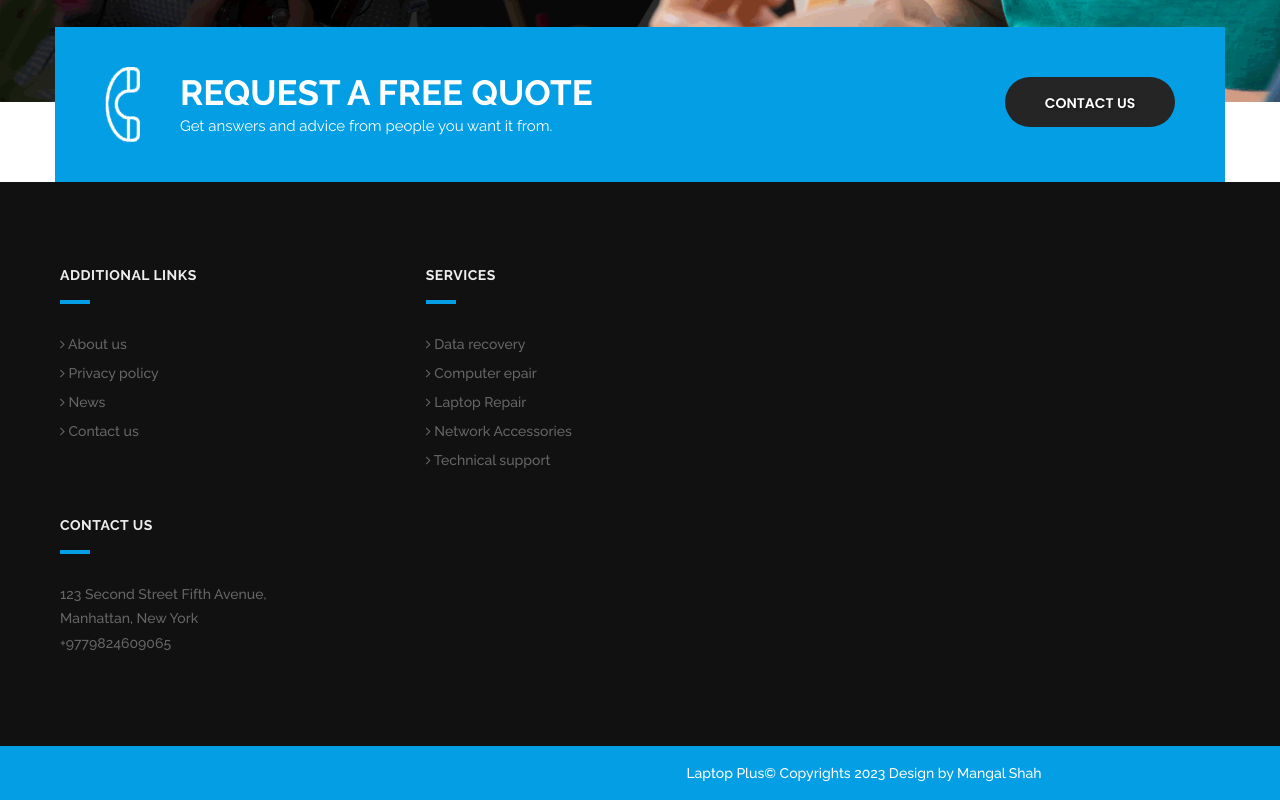
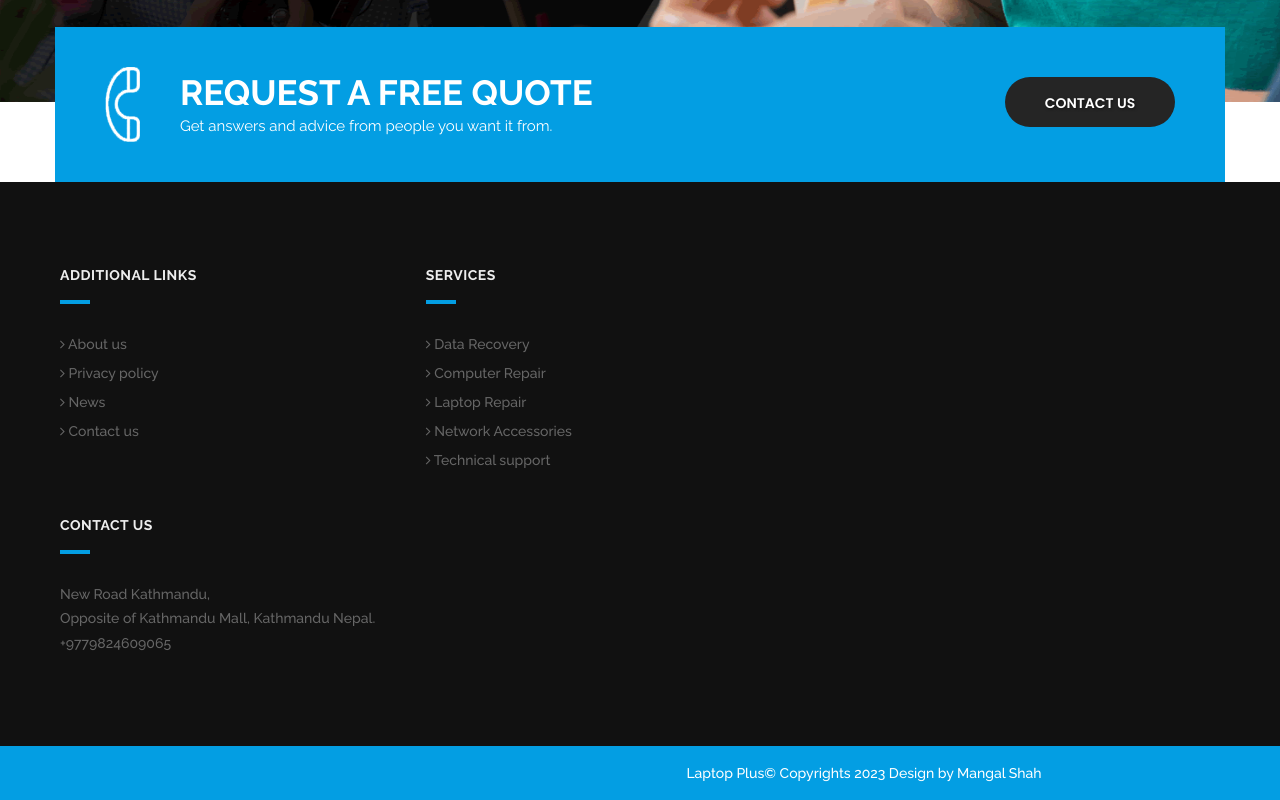
Before and after one commit to Mac1430/itnext.github.io, a plain HTML site: page it_service.html in a window 1280 px wide. Shown: the part 3476-4276 px from the top of the page. Drawn offline with Linux system fonts and the light colour scheme; some packages are replaced by stand-ins of ours.

Commit message:
Update it_service.html

```diff
--- a/it_service.html
+++ b/it_service.html
@@ -435,8 +435,8 @@
               <h2>Services</h2>
             </div>
             <ul class="footer-menu">
-              <li><a href="it_data_recovery.html"><i class="fa fa-angle-right"></i> Data recovery</a></li>
-              <li><a href="it_computer_repair.html"><i class="fa fa-angle-right"></i> Computer epair</a></li>
+              <li><a href="it_data_recovery.html"><i class="fa fa-angle-right"></i> Data Recovery</a></li>
+              <li><a href="it_computer_repair.html"><i class="fa fa-angle-right"></i> Computer Repair</a></li>
               <li><a href="it_mobile_service.html"><i class="fa fa-angle-right"></i> Laptop Repair</a></li>
               <li><a href="it_network_solution.html"><i class="fa fa-angle-right"></i> Network Accessories</a></li>
               <li><a href="it_techn_support.html"><i class="fa fa-angle-right"></i> Technical support</a></li>
@@ -446,9 +446,9 @@
             <div class="main-heading left_text">
               <h2>Contact us</h2>
             </div>
-            <p>123 Second Street Fifth Avenue,<br>
-              Manhattan, New York<br>
-              <span style="font-size:18px;"><a href="tel:+9779824609065">+9779824609065</a></span></p>
+		  <p>New Road Kathmandu,<br>
+              Opposite of Kathmandu Mall, Kathmandu Nepal.<br>
+              <span style="font-size:18px;"><a href="tel:+9876543210">+9779824609065</a></span></p>
            </div>
         </div>
       </div>
```
